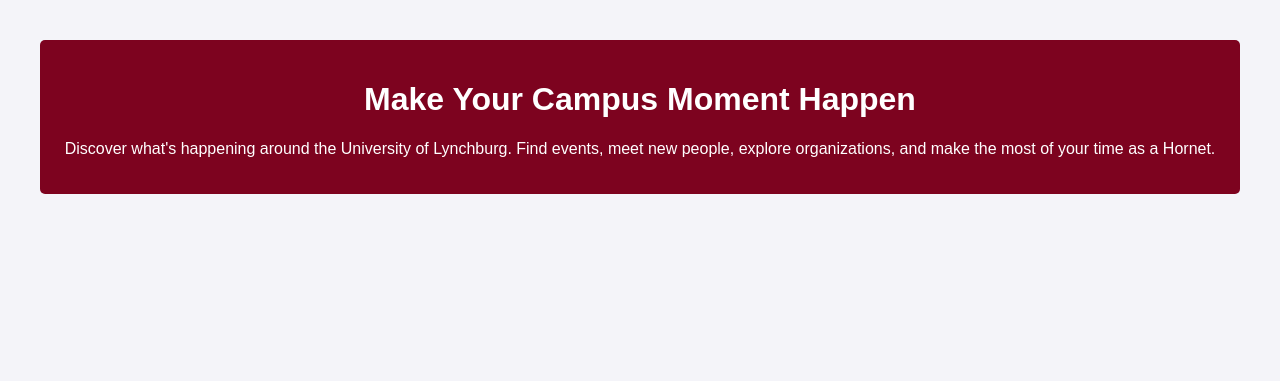
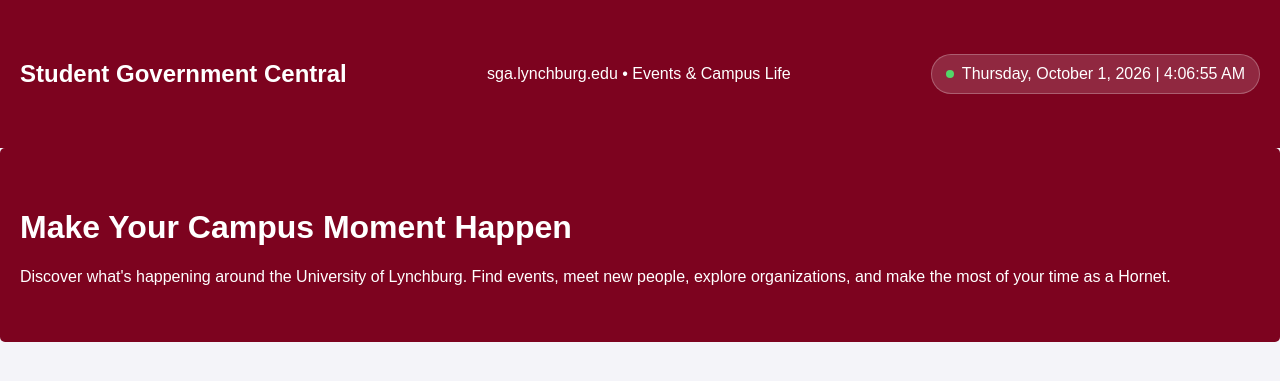
Before and after one commit to Zetan-0/sga-website-, a Flask app: template templates/welcome.html in a window 1280 px wide. Shown: the top 381 px of the page. Run offline with Flask 3, Linux system fonts and the light colour scheme; the template is opened without the code that fills it, so the values that code supplies are empty.

Commit message:
Refactor CSS styles for header and navigation; add live clock functionality to welcome page

```diff
--- a/templates/welcome.html
+++ b/templates/welcome.html
@@ -4,20 +4,62 @@
     <meta charset="UTF-8">
     <title>Welcome to Student Government Central - University of Lynchburg</title>
     <style>
-       body { font-family: Arial, sans-serif; margin: 40px; background-color: #f4f4f9; color: #000000; }
-       header { background-color: #7d031f; color: white; padding: 20px; text-align: center; border-radius: 5px; } /* Lynchburg Criimson inspired color */
-       nav { margin: 30px 0; text-align: center; }
-       nav a { margin: 0 30px; color: #7d031f; text-decoration: none; font-weight: bold; }
-       .container { background: white; padding: 30px; border-radius: 5px; box-shadow: 0 2px 5px rgba(0,0,0,0.1); }
-       .btn { background: #7d031f; color: white; padding: 10px 20px; text-decoration: none; border-radius; 3px; display: inline-block; margin-top: 15px; }
+       body { font-family: Arial, sans-serif; margin: 0; background-color: #f4f4f9; color: #000000; }
+       header { background-color: #7d031f; color: white; padding: 40px 20px; text-align: left; border-radius: 5px; } /* Lynchburg Criimson inspired color */
+    .brand-header { display: flex; justify-content: space-between; align-items: center; gap: 16px; }
+    .live-clock { display: flex; align-items: center; gap: 8px; padding: 10px 14px; border: 1px solid rgba(255,255,255,0.25); border-radius: 24px; background: rgba(255,255,255,0.15); white-space: nowrap; }
+    .live-dot { width: 8px; height: 8px; border-radius: 50%; background: #53d769; }
+       header + header { margin-top: 20px; }
+       header:first-of-type { border-radius: 0; }
+       nav { margin: 0; text-align: center; }
+       nav a { margin: 0; color: #7d031f; text-decoration: none; font-weight: bold; }
+       .container { background: white; padding: 20px; border-radius: 0; box-shadow: 0 2px 5px rgba(0,0,0,0.1); }
+       .btn { background: #7d031f; color: white; padding: 40px 20px; text-decoration: none; border-radius; 3px; display: inline-block; margin-top: 15px; }
     </style>
-</head>
+
+<body>
+    <header class="brand-header">
+        <h2>Student Government Central</h2>
+        <p>sga.lynchburg.edu • Events &amp; Campus Life</p>
+     </div>
+     <div class="live-clock">
+        <span class="live-dot"></span>
+        <time id="live-clock"></time>
+     </div>
+    </header>
+    <script>
+        const clock = document.getElementById("live-clock");
+
+        function updateClock() {
+            const now = new Date();
+            const date = new Intl.DateTimeFormat("en-US", {
+                weekday: "long",
+                month: "long",
+                day: "numeric",
+                year: "numeric"
+            }).format(now);
+            const time = new Intl.DateTimeFormat("en-US", {
+                hour: "numeric",
+                minute: "2-digit",
+                second: "2-digit"
+            }).format(now);
+
+            clock.textContent = `${date} | ${time}`;
+        }
+
+        updateClock();
+        setInterval(updateClock, 1000);
+    </script>
+
+</body>
+
 <body>
     <header>
         <h1>Make Your Campus Moment Happen</h1>
         <p>Discover what's happening around the University of Lynchburg. Find events, meet new people, explore organizations, and make the most of your time as a Hornet.</p>
     </header>
-
+ </div>
+</body>
 
 
 <head>
```
Also changed, not shown: static/style.css (+27 -2 lines).
